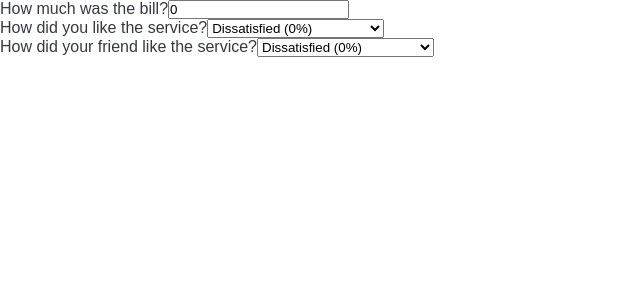
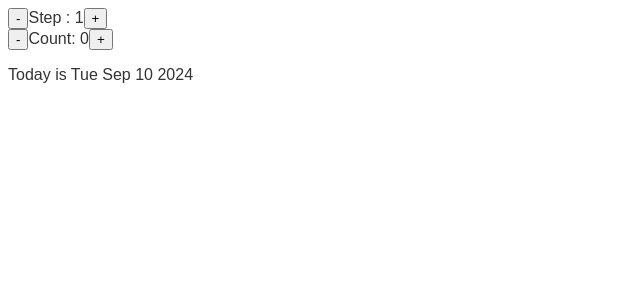
Before and after one commit to manishaac2002/react_challenge_project, a React (Create React App) app: page / in a window 1280 px wide. Shown: the top 300 px of the page, without its empty margins (0-640 px from the left). Built offline with nearby package versions, Linux system fonts and the light colour scheme.

Commit message:
feat challenge - day calculator.

```diff
--- a/src/App.js
+++ b/src/App.js
@@ -1,70 +1,49 @@
-import { useState } from 'react'
-export default function App() {
-  return (
-    <div>
-      <TipCalculator />
-    </div>
-  )
+import React, { useState } from 'react'
+
+const App = () => {
+    return (
+        <>
+
+            <Counter />
+        </>
+    )
 }
 
-function TipCalculator() {
-  const [bill, setBill] = useState(0)
-  const [percentage1, setPercentage1] = useState(0)
-  const [percentage2, setPercentage2] = useState(0)
 
-  const tip = bill * (percentage1 + percentage2) / 2 / 100
+function Counter() {
+    const [count, setCount] = useState(0)
+    const [step, setStep] = useState(1)
 
-  function handleReset() {
-    setBill('')
-    setPercentage1(0)
-    setPercentage2(0)
-  }
+    const date = new Date("September 10 2024")
+    date.setDate(date.getDate() + count)
 
-  return (
-    <div>
-      <BillInput bill={bill} onSetBill={setBill} />
-      <SelectPercentage percentage={percentage1} onSelect={setPercentage1}>How did you like the service?</SelectPercentage>
-      <SelectPercentage percentage={percentage2} onSelect={setPercentage2}>How did your friend like the service?</SelectPercentage>
+    return (
+        <div>
+            <div>
+                <button onClick={() => setStep((s) => s - 1)}>-</button>
+                <span>Step : {step}</span>
+                <button onClick={() => setStep((s) => s + 1)}>+</button>
+            </div>
 
-      {bill > 0 &&
-      <>
-        <Output bill={bill} tip={tip} />
-      <Reset onReset={handleReset} />
-      </>
-      }
-    </div>
-  )
+            <div>
+                <button onClick={() => setCount((c) => c - step)}>-</button>
+                <span>Count: {count}</span>
+                <button onClick={() => setCount((c) => c + step)}>+</button>
+            </div>
+
+            <p>
+                <span>
+                    {count === 0
+                        ? "Today is "
+                        : count > 0
+                            ? `${count} days from today is `
+                            : `${Math.abs(count)} days ago  was`}
+                </span>
+                {date.toDateString()}
+            </p>
+        </div>
+    )
 }
 
-function BillInput({ bill, onSetBill }) {
 
-  return (
-    <div>
-      <label>How much was the bill?</label>
-      <input type="text" placeholder="Bill value"
-        value={bill}
-        onChange={e => onSetBill(Number(e.target.value))} />
-    </div>
-  )
-}
-function SelectPercentage({ children, percentage, onSelect }) {
-  return (
-    <div>
-      <label>{children}</label>
-      <select
-        value={percentage}
-        onChange={e => onSelect(Number(e.target.value))}>
-        <option value="0">Dissatisfied (0%)</option>
-        <option value="5">It was okay (5%)</option>
-        <option value="10">It was good (10%)</option>
-        <option value="20">Absolutely amazing (20%)</option>
-      </select>
-    </div>
-  )
-}
-function Output({ bill, tip }) {
-  return <h3>You pay ${bill + tip} (${bill} + ${tip} tip)</h3>
-}
-function Reset({ onReset }) {
-  return <button onClick={onReset}>Reset</button>
-}
+export default App
--- a/src/index.css
+++ b/src/index.css
@@ -1,72 +1,92 @@
+
 * {
-  padding: 0;
-  margin: 0;
   box-sizing: border-box;
 }
 
 body {
   font-family: sans-serif;
-  color: #343a40;
+  color: #333;
+}
+
+.steps {
+  width: 600px;
+  background-color: #f7f7f7;
+  border-radius: 7px;
+  padding: 25px 100px;
+  margin: 100px auto;
+}
+
+.numbers {
+  display: flex;
+  justify-content: space-between;
+}
+
+.numbers > div {
+  height: 40px;
+  aspect-ratio: 1;
+  background-color: #e7e7e7;
+  border-radius: 50%;
+  display: flex;
+  align-items: center;
+  justify-content: center;
+  font-size: 18px;
+}
+
+.numbers .active {
+  background-color: #7950f2;
+  color: #fff;
+}
+
+.message {
+  text-align: center;
+  font-size: 20px;
+  margin: 40px 0;
+  font-weight: bold;
+
+  display: flex;
+  flex-direction: column;
+  align-items: center;
+}
+
+.buttons {
+  display: flex;
+  justify-content: space-between;
+}
+
+.buttons button {
+  border: none;
+  cursor: pointer;
+  padding: 10px 15px;
+  border-radius: 100px;
+  font-size: 14px;
+  font-weight: bold;
+
+  display: flex;
+  align-items: center;
+  gap: 10px;
+}
+
+.buttons button span {
+  font-size: 16px;
   line-height: 1;
 }
 
-.accordion {
-  width: 700px;
-  margin: 100px auto;
-  display: flex;
-  flex-direction: column;
-  gap: 24px;
+h3 {
+  margin: 0;
+  text-transform: uppercase;
 }
 
-.item {
-  box-shadow: 0 0 30px rgba(0, 0, 0, 0.1);
-  padding: 20px 24px;
-  padding-right: 48px;
+.close {
+  position: absolute;
+  top: 16px;
+  right: 16px;
+  border: none;
+  background: none;
   cursor: pointer;
-  border-top: 4px solid #fff;
-  border-bottom: 4px solid #fff;
-
-  display: grid;
-  grid-template-columns: auto 1fr auto;
-  column-gap: 24px;
-  row-gap: 32px;
-  align-items: center;
+  font-size: 40px;
+  color: inherit;
 }
 
-.number {
-  font-size: 24px;
-  font-weight: 500;
-  color: #ced4da;
+.close:hover {
+  color: #7950f2;
 }
-
-.title,
-.icon {
-  font-size: 24px;
-  font-weight: 500;
-}
-
-.content-box {
-  grid-column: 2 / -1;
-  padding-bottom: 16px;
-  line-height: 1.6;
-}
-
-.content-box ul {
-  color: #868e96;
-  margin-left: 16px;
-  margin-top: 16px;
-
-  display: flex;
-  flex-direction: column;
-  gap: 12px;
-}
-
-/* OPEN STATE */
-.open {
-  border-top: 4px solid #087f5b;
-}
-
-.open .number,
-.open .title {
-  color: #087f5b;
-}
```
